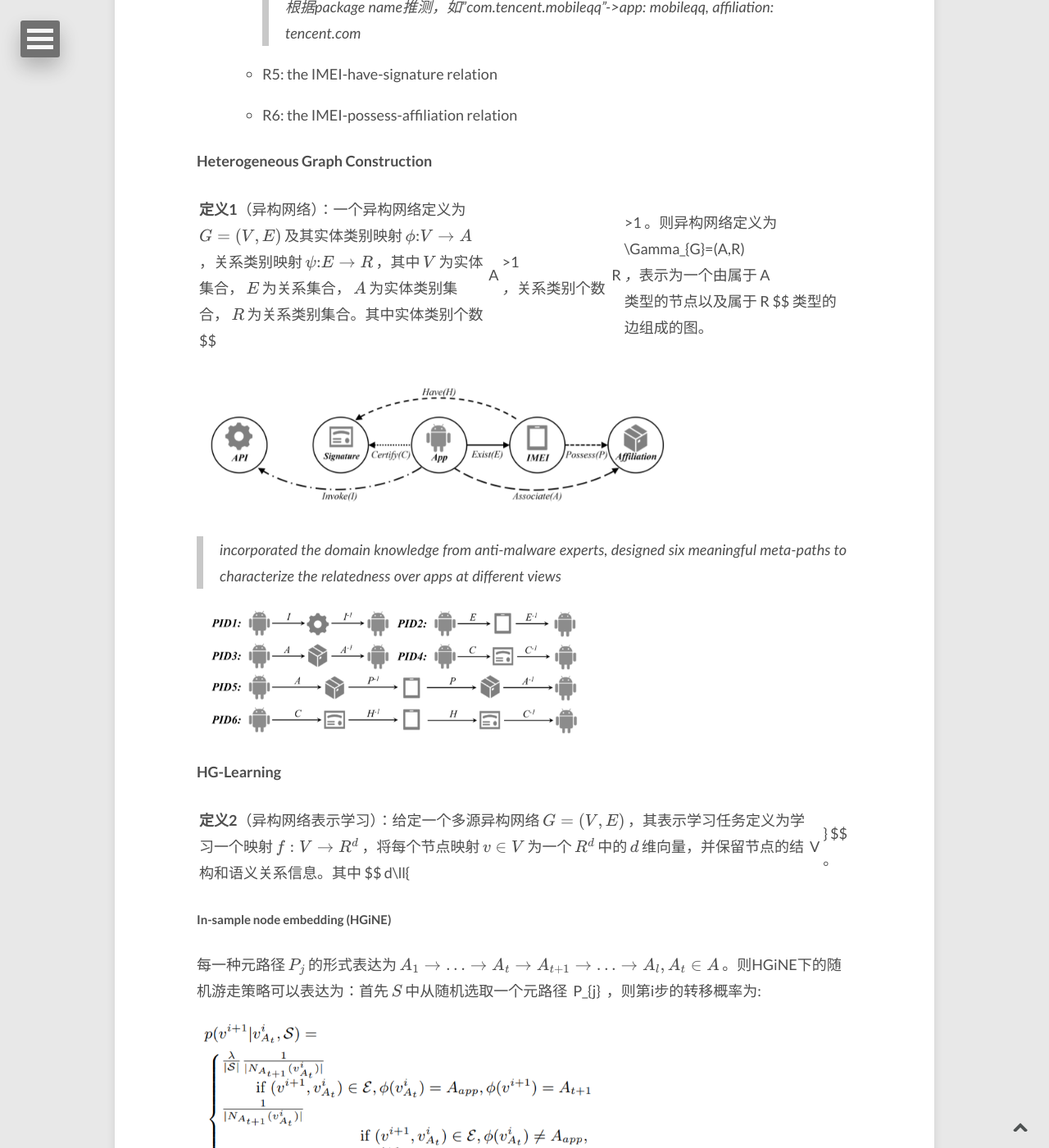
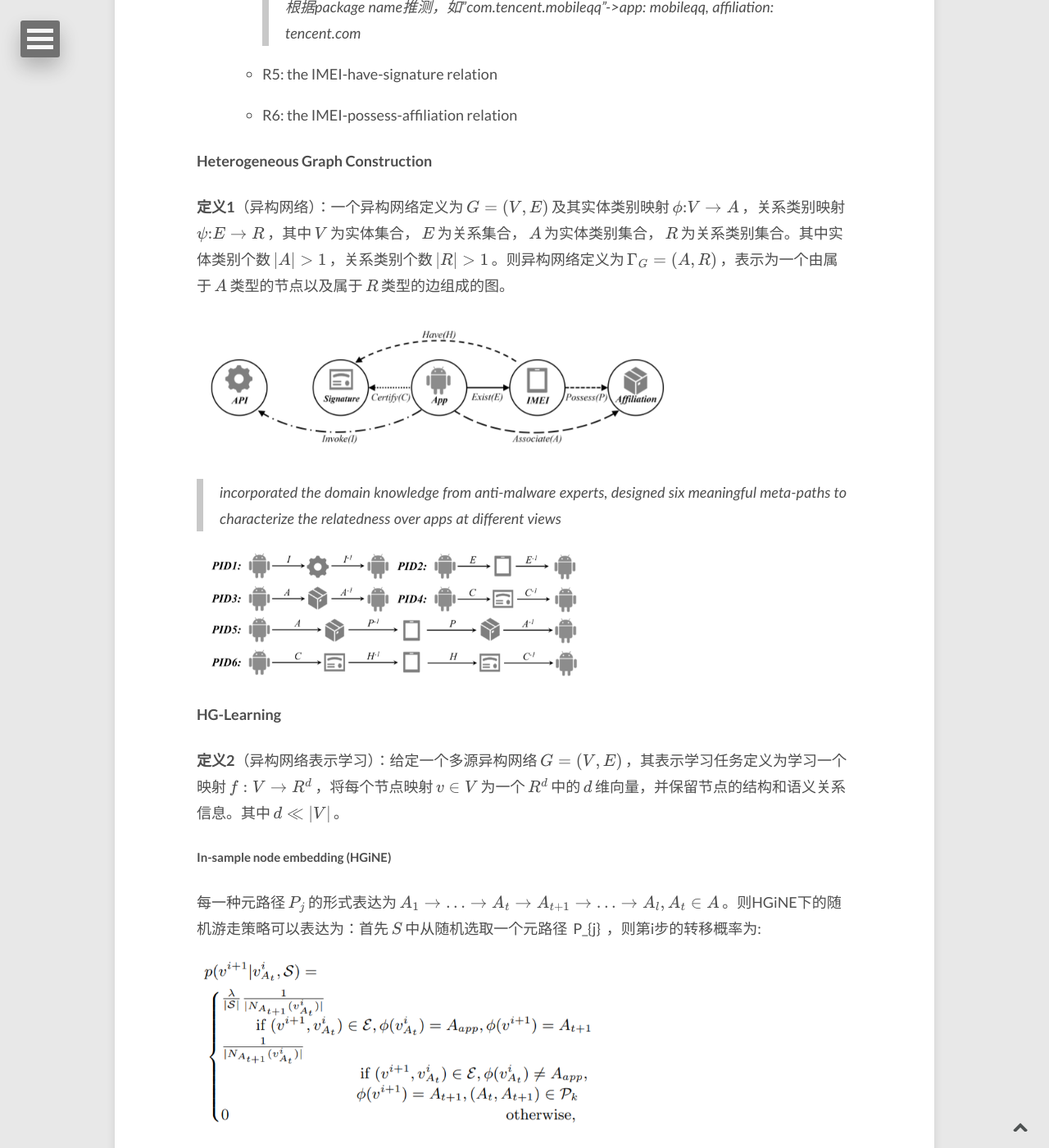
Before and after one commit to E0HYL/BLOG-OF-E0, a Jekyll site: the page built from _posts/2020-05-25-AiDroid.md, in a window 1280 px wide and 1400 px high, scrolled down 2239 px. Shown: the whole window at 82% size. Built offline with Jekyll 4.4.1, drawn with Linux system fonts in a browser that asks for light colours; nearby versions of some CDN libraries; formulas are drawn with MathJax 3; comment, search, counter and statistics services are not loaded.

Commit message:
fix \lvert and \rvert

```diff
--- a/_posts/2020-05-25-AiDroid.md
+++ b/_posts/2020-05-25-AiDroid.md
@@ -73,7 +73,7 @@ image:
 
 #### Heterogeneous Graph Construction
 
-**定义1**（异构网络）：一个异构网络定义为 $$ G=(V,E) $$ 及其实体类别映射 $$ \phi{:} V\rightarrow{A} $$ ，关系类别映射 $$ \psi{:} E\rightarrow{R} $$ ，其中 $$ V $$ 为实体集合， $$ E $$ 为关系集合， $$ A $$ 为实体类别集合， $$ R $$ 为关系类别集合。其中实体类别个数 $$ |A|>1 $$ ，关系类别个数 $$ |R|>1 $$ 。则异构网络定义为 $$ \Gamma_{G}=(A,R) $$ ，表示为一个由属于 $$ A $$ 类型的节点以及属于 $$ R $$ 类型的边组成的图。
+**定义1**（异构网络）：一个异构网络定义为 $$ G=(V,E) $$ 及其实体类别映射 $$ \phi{:} V\rightarrow{A} $$ ，关系类别映射 $$ \psi{:} E\rightarrow{R} $$ ，其中 $$ V $$ 为实体集合， $$ E $$ 为关系集合， $$ A $$ 为实体类别集合， $$ R $$ 为关系类别集合。其中实体类别个数 $$ \lvert A \rvert > 1 $$ ，关系类别个数 $$ \lvert R \rvert > 1 $$ 。则异构网络定义为 $$ \Gamma_{G}=(A,R) $$ ，表示为一个由属于 $$ A $$ 类型的节点以及属于 $$ R $$ 类型的边组成的图。
 
 <img src="{{ site.url }}/images/Aidroid/image-20200524173645107.png" alt="image-20200524173645107" style="zoom:80%;" />
 
@@ -83,7 +83,7 @@ image:
 
 #### HG-Learning
 
-**定义2**（异构网络表示学习）：给定一个多源异构网络 $$ G=(V,E) $$ ，其表示学习任务定义为学习一个映射 $$ f: V\rightarrow{R^d} $$ ，将每个节点映射 $$ v\in{V} $$ 为一个 $$ R^d $$ 中的 $$ d $$ 维向量，并保留节点的结构和语义关系信息。其中 $$ d\ll{|V|} $$ 。
+**定义2**（异构网络表示学习）：给定一个多源异构网络 $$ G=(V,E) $$ ，其表示学习任务定义为学习一个映射 $$ f: V\rightarrow{R^d} $$ ，将每个节点映射 $$ v\in{V} $$ 为一个 $$ R^d $$ 中的 $$ d $$ 维向量，并保留节点的结构和语义关系信息。其中 $$ d\ll{\lvert V \rvert} $$ 。
 
 ##### In-sample node embedding (HGiNE)
 
```
